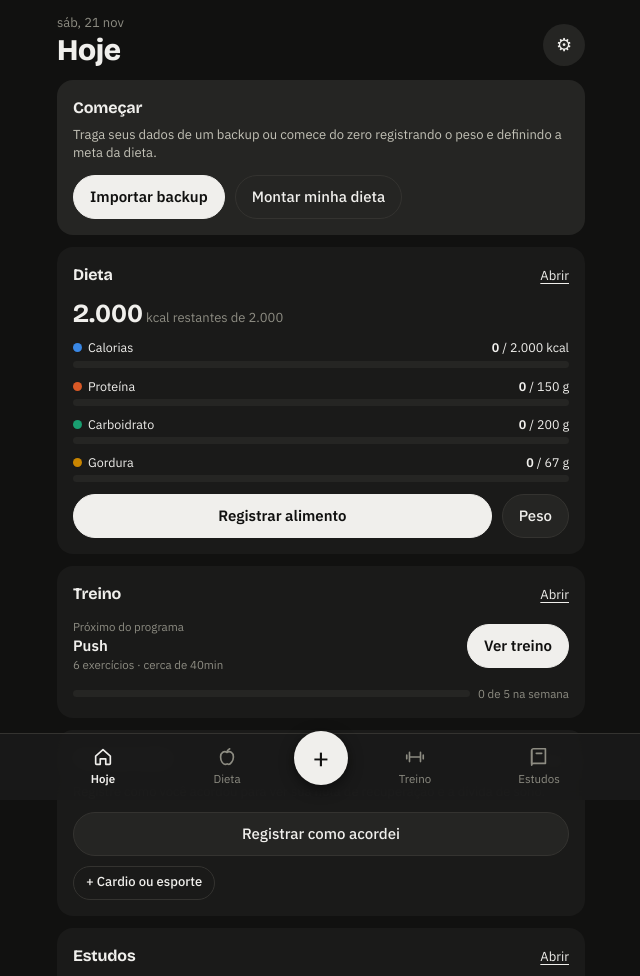
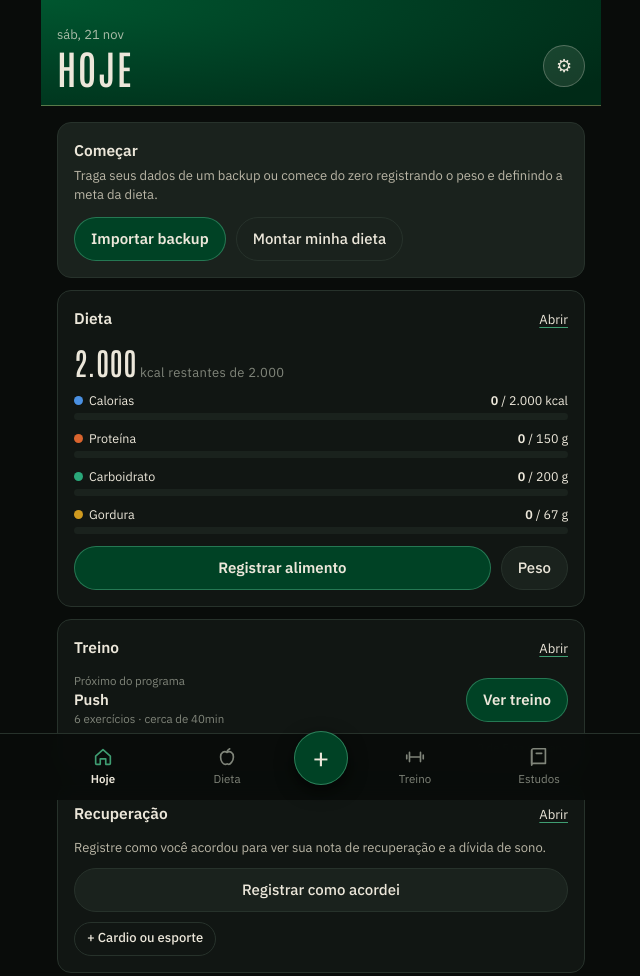
Before and after one commit to bo77631-ux/triade, a plain HTML site: page index.html in a window 1280 px wide. Shown: the top 976 px of the page, without its empty margins (319-959 px from the left). Drawn offline with nearby package versions, Linux system fonts and the light colour scheme.

Commit message:
Novo visual: British Racing Green como cor oficial, cabeçalho verde, tipografia e ícone novos
Co-Authored-By: Claude Fable 5.2 <noreply@anthropic.com>
Claude-Session: https://claude.ai/code/session_015GWYQZuajsXer25eeHbVDq

```diff
--- a/index.html
+++ b/index.html
@@ -8,25 +8,27 @@
 <meta name="mobile-web-app-capable" content="yes">
 <meta name="apple-mobile-web-app-status-bar-style" content="black-translucent">
 <meta name="apple-mobile-web-app-title" content="Tríade">
-<meta name="theme-color" content="#111110">
+<meta name="theme-color" content="#004225">
 <link rel="manifest" href="manifest.webmanifest">
 <link rel="apple-touch-icon" href="icon-180.png">
 <link rel="icon" href="icon-180.png">
 <link rel="preconnect" href="https://fonts.googleapis.com">
-<link href="https://fonts.googleapis.com/css2?family=Bricolage+Grotesque:opsz,wght@12..96,500;12..96,700;12..96,800&family=IBM+Plex+Sans:wght@400;500;600&display=swap" rel="stylesheet">
+<link href="https://fonts.googleapis.com/css2?family=Antonio:wght@400;500;600&family=IBM+Plex+Sans:wght@400;500;600&display=swap" rel="stylesheet">
 <style>
 /* Layout: app de uma coluna para celular, navegação fixa embaixo, cartões sobre fundo escuro; cor só nos dados. */
 :root{
   color-scheme:dark;
-  --bg:#111110; --surface:#1a1a19; --raised:#252523; --line:#343330;
-  --ink:#f0efec; --ink2:#c3c2b7; --mute:#8d8c82;
-  --accent:#f0efec; --on-accent:#111110;
-  --kcal:#3987e5; --prot:#d95926; --carb:#199e70; --fat:#c98500;
+  /* cor oficial: British Racing Green #004225. --brg-l é o mesmo verde clareado, para traços e texto sobre fundo escuro. */
+  --brg:#004225; --brg-d:#002a17; --brg-l:#3f9d72; --brass:#c6a96a;
+  --bg:#090c0a; --surface:#111613; --raised:#1a221d; --line:#27322b;
+  --ink:#ece7da; --ink2:#bab6a6; --mute:#80857a;
+  --accent:#004225; --on-accent:#ece7da;
+  --kcal:#4a90e2; --prot:#d9642e; --carb:#2aa87a; --fat:#cf9a1f;
   --violet:#9085e9; --magenta:#d55181;
-  --good:#0ca30c; --warn:#c98500; --bad:#e66767;
-  --display:"Bricolage Grotesque","Arial Narrow",system-ui,sans-serif;
+  --good:#3fae6e; --warn:#cf9a1f; --bad:#e66767;
+  --display:"Antonio","Avenir Next Condensed","Arial Narrow",system-ui,sans-serif;
   --body:"IBM Plex Sans",system-ui,-apple-system,"Segoe UI",sans-serif;
-  --r:16px;
+  --r:14px;
 }
 *{box-sizing:border-box}
 html,body{height:100%}
@@ -162,8 +164,39 @@ textarea{min-height:110px;font-size:13px}
 .opt[aria-pressed="true"]{border-color:var(--ink);background:var(--raised)}
 .tag.prova{background:var(--ink);color:var(--bg)}
 .tag.ic{color:var(--violet)}
+/* ---------- tema British Racing Green ---------- */
+h1{font-weight:500;font-size:40px;line-height:1;text-transform:uppercase;letter-spacing:.035em}
+h2,h3{font-family:var(--body);font-weight:600;letter-spacing:0}
+h2{font-size:18px} h3{font-size:15.5px}
+.top{margin:calc(-1*(env(safe-area-inset-top,0px) + 14px)) -16px 16px;padding:calc(env(safe-area-inset-top,0px) + 26px) 16px 18px;background:radial-gradient(120% 140% at 0% 0%,#00562f 0%,var(--brg) 45%,var(--brg-d) 100%);border-bottom:1px solid rgba(198,169,106,.45);align-items:flex-end}
+.top .muted{color:rgba(236,231,218,.72)}
+.top .btn,.top .icon-btn{background:rgba(236,231,218,.1);border:1px solid rgba(236,231,218,.28);color:var(--ink)}
+.top .btn.primary{background:var(--ink);border-color:var(--ink);color:var(--brg)}
+.card{border:1px solid var(--line)}
+.card .card{border-color:transparent}
+.big{font-weight:500;font-size:31px;letter-spacing:.01em}
+.rings .rl{font-family:var(--body);font-weight:600;font-size:13px}
+.btn{border-color:var(--line)}
+.btn.primary{background:var(--brg);color:var(--ink);border-color:rgba(63,157,114,.6)}
+.link{text-decoration-color:var(--brg-l)}
+:focus-visible{outline-color:var(--brg-l)}
+.seg{border:1px solid var(--line);background:var(--surface)}
+.seg button[aria-pressed="true"]{background:var(--brg);color:var(--ink);box-shadow:inset 0 0 0 1px rgba(63,157,114,.6)}
+.chk:checked{background:var(--brg);border-color:var(--brg-l)}
+.day[aria-pressed="true"]{background:var(--brg);border-color:var(--brg-l)}
+.day.today b::after{background:var(--brass)}
+.opt[aria-pressed="true"]{border-color:var(--brg-l);background:rgba(0,66,37,.4)}
+.pill.good{color:var(--brg-l)}
+nav{background:rgba(9,12,10,.94)}
+nav a[aria-current="page"] svg{stroke:var(--brg-l)}
+#plus{background:var(--brg);color:var(--ink);border:1px solid rgba(63,157,114,.7);box-shadow:0 6px 18px rgba(0,0,0,.6)}
+#sheet{border-top:2px solid var(--brg)}
+input:focus,select:focus,textarea:focus{outline:none;border-color:var(--brg-l)}
+table.t th{font-weight:500}
+.body .m{fill:#2f3a34} .body .base{fill:#222b26}
+.setn{border:1px solid var(--line)}
 @media (prefers-reduced-motion:reduce){*{transition:none!important;animation:none!important}}
-@media print{:root{color-scheme:light;--bg:#fff;--surface:#fff;--raised:#eee;--line:#ccc;--ink:#000;--ink2:#222;--mute:#555}nav,#toast,#scrim,#sheet,.noprint,.icon-btn,.btn{display:none!important}.card{break-inside:avoid;border:1px solid #ccc}}
+@media print{:root{color-scheme:light;--bg:#fff;--surface:#fff;--raised:#eee;--line:#ccc;--ink:#000;--ink2:#222;--mute:#555}nav,#toast,#scrim,#sheet,.noprint,.icon-btn,.btn{display:none!important}.top{background:none;border-bottom:1px solid #000;margin-top:0;padding-top:0}.card{break-inside:avoid;border:1px solid #ccc}}
 </style>
 </head>
 <body>
--- a/sw.js
+++ b/sw.js
@@ -1,4 +1,4 @@
-const C="triade-v5",SHELL=["./","index.html","manifest.webmanifest","icon-180.png","icon-512.png"];
+const C="triade-v6",SHELL=["./","index.html","manifest.webmanifest","icon-180.png","icon-512.png"];
 self.addEventListener("install",e=>{e.waitUntil(caches.open(C).then(c=>c.addAll(SHELL)).then(()=>self.skipWaiting()))});
 self.addEventListener("activate",e=>{e.waitUntil(caches.keys().then(k=>Promise.all(k.filter(x=>x!==C).map(x=>caches.delete(x)))).then(()=>self.clients.claim()))});
 self.addEventListener("fetch",e=>{
```
Also changed, not shown: icon-180.png, icon-512.png, manifest.webmanifest.
